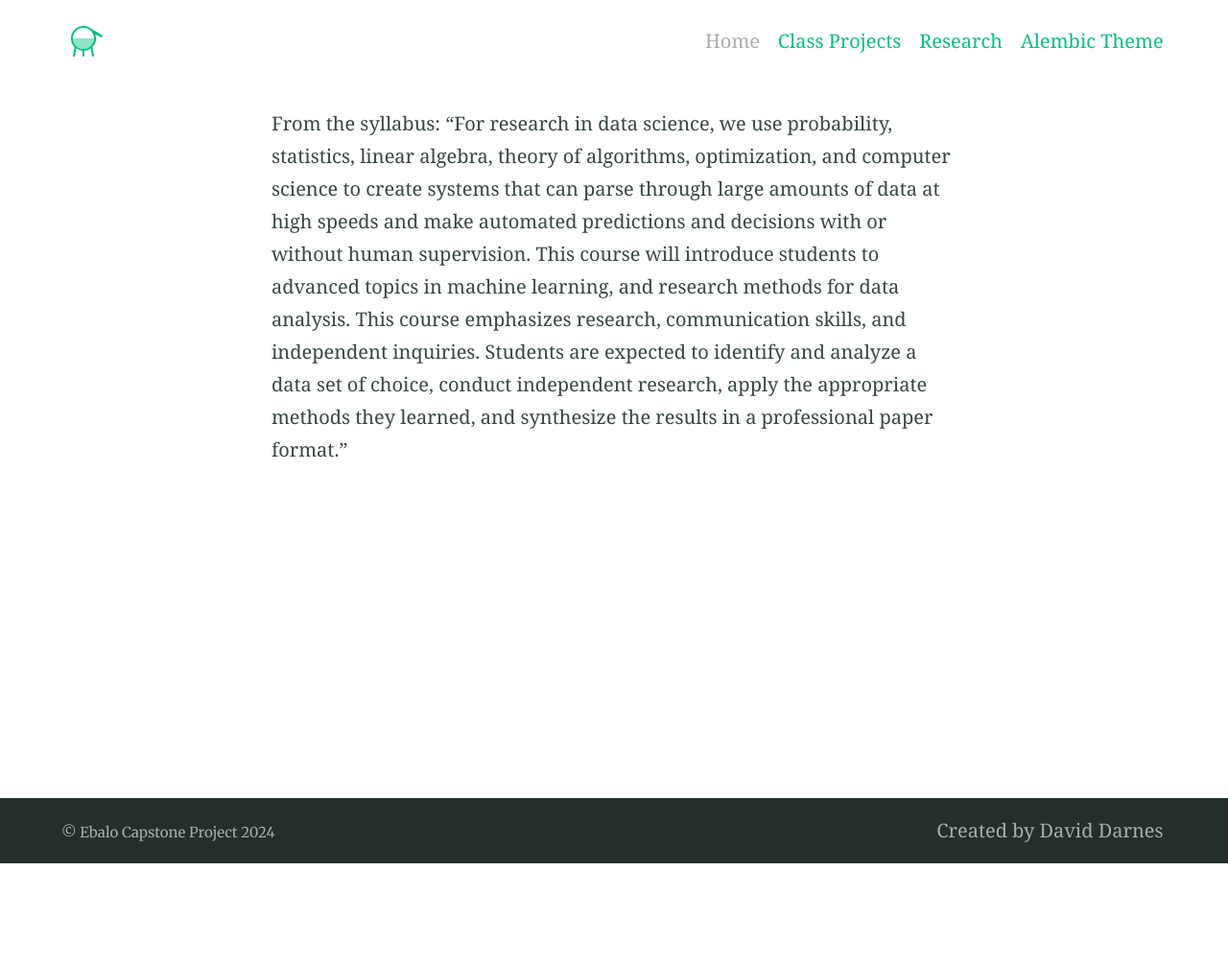
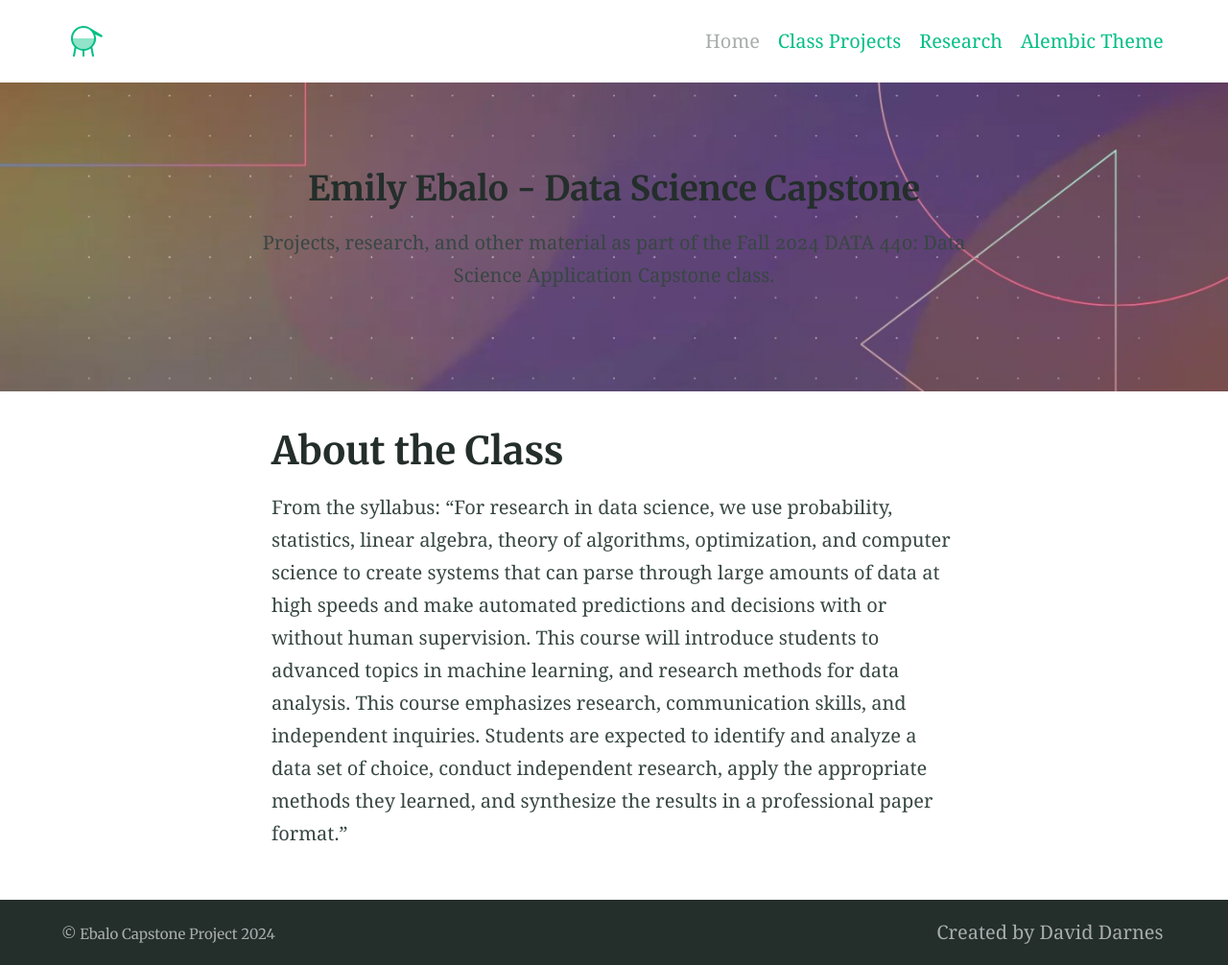
Before and after one commit to emxee333/data-440-capstone, a Jekyll site: the page built from index.md, in a window 1280 px wide. Shown: the whole page at 96% size. Built offline with Jekyll 4.4.1, drawn with Linux system fonts in a browser that asks for light colours; before the commit the page ends 900 px from its top, so only the background shows below that.

Commit message:
Update index.md

```diff
--- a/index.md
+++ b/index.md
@@ -3,7 +3,7 @@ title: About the Class
 feature_text: |
   ## Emily Ebalo - Data Science Capstone
   Projects, research, and other material as part of the Fall 2024 DATA 440: Data Science Application Capstone class.
-feature_image: ![\label{fig:directory}]("https://github.com/emxee333/data-440-capstone/blob/main/assets/logos/1715881069218.jpeg") |
+feature_image: https://github.com/emxee333/data-440-capstone/blob/main/assets/logos/1715881069218.jpeg
 excerpt: "Projects and research as part of my Capstone class. Please feel free to look around my site."
 ---
 
```
